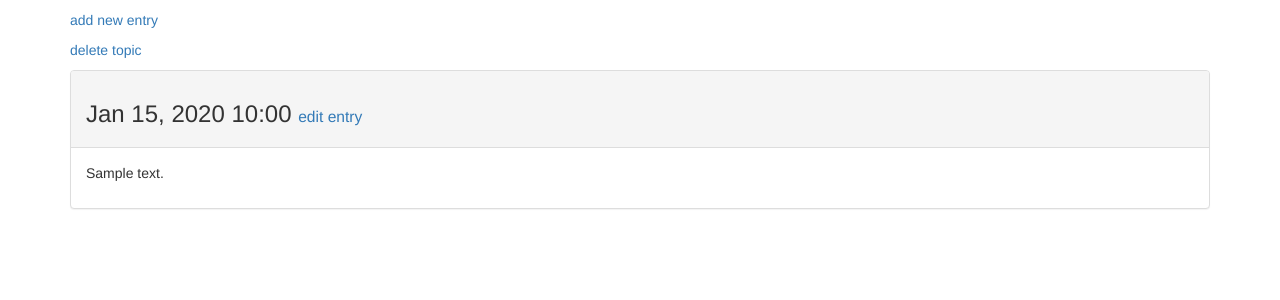
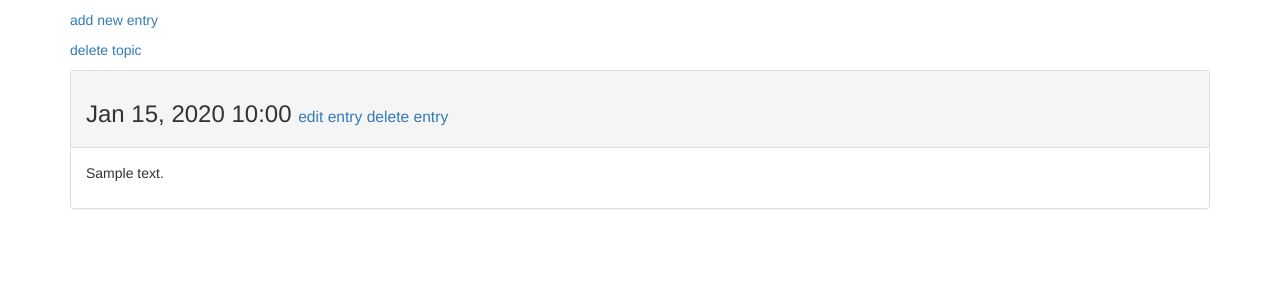
Before and after one commit to laboyd001/python-crash-course-learning-log, a Django app: page /topics/1/ in a window 1280 px wide. Shown: the part 174-474 px from the top of the page. Run offline with Django 3.2, Linux system fonts and the light colour scheme; a user stored in the database is signed in; tables that the repository leaves empty hold one stand-in row (values such as "Sample post"); one stand-in notice (Sample message) is shown; some libraries are stand-ins or nearby versions.

Commit message:
added delete success messages

```diff
--- a/learning_logs/templates/learning_logs/topic.html
+++ b/learning_logs/templates/learning_logs/topic.html
@@ -1,10 +1,19 @@
 {% extends 'learning_logs/base.html' %}
+{% load bootstrap3 %}
+
 
 {% block header %}
   <h2>{{ topic }}</h2>
 {% endblock header %}
 
 {% block content %}
+
+  {% if messages %}
+    {% for message in messages %}
+      {% bootstrap_alert "Your entry was deleted!"  alert_type='success' %}
+    {% endfor %}
+  {% endif %}
+
   <p>
     <a href="{% url 'learning_logs:new_entry' topic.id %}">add new entry</a>
   </p>
@@ -22,6 +31,9 @@
           <small>
               <a href="{% url 'learning_logs:edit_entry' entry.id %}">edit entry</a>
           </small>
+          <small>
+            <a href="{% url 'learning_logs:delete_entry' entry.id %}">delete entry</a>
+        </small>
         </h3>
       </div>
 
--- a/learning_logs/urls.py
+++ b/learning_logs/urls.py
@@ -24,6 +24,9 @@ urlpatterns = [
     #page for editing an entry
     path('edit_entry/<int:entry_id>/', views.edit_entry, name='edit_entry'),
 
-    #delete action
-    path('delete_topic/<int:topic_id>/', views.delete_topic, name='delete_topic')
+    #delete topic action
+    path('delete_topic/<int:topic_id>/', views.delete_topic, name='delete_topic'),
+
+    #delete entry action
+    path('delete_entry/<int:entry_id>', views.delete_entry, name="delete_entry"),
 ]
--- a/learning_logs/views.py
+++ b/learning_logs/views.py
@@ -98,7 +98,21 @@ def delete_topic(request, topic_id):
     topics = Topic.objects.filter(owner=request.user).order_by('date_added')
 
     topic.delete()
-    messages.success(request, 'You have successfully deleted the topic!')
+    messages.success(request, 'Your topic has been deleted!')
+    return HttpResponseRedirect(reverse('learning_logs:topics'))
 
     context = {'topics': topics}
     return render(request, 'learning_logs/delete_topic.html', context)
+
+@login_required
+def delete_entry(request, entry_id):
+    """delete entry from topic"""
+    entry = Entry.objects.get(id=entry_id)
+    topic = entry.topic
+
+    entry.delete()
+    messages.success(request, 'Your topic has been deleted!')
+    return HttpResponseRedirect(reverse('learning_logs:topic', args=[topic.id]))
+
+    context = {'entry': entry, 'topic': topic}
+    return render(request, 'learning_logs/topic.html', context)
```
Also changed, not shown: learning_logs/templates/learning_logs/topics.html (+10 -0 lines).
